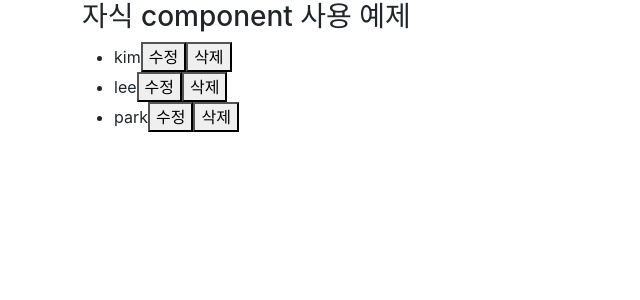
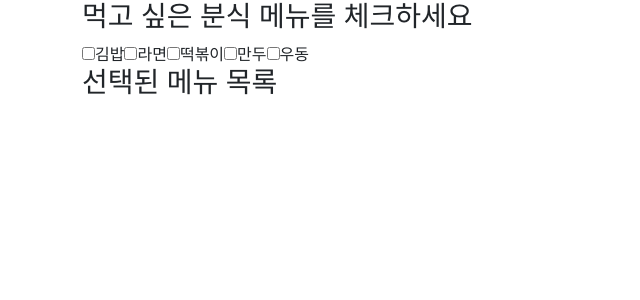
Before and after one commit to speed351/basic, a React (Create React App) app: page / in a window 1280 px wide. Shown: the top 300 px of the page, without its empty margins (0-640 px from the left). Built offline with nearby package versions, Linux system fonts and the light colour scheme.

Commit message:
App04 added

```diff
--- /dev/null
+++ b/src/App04_ex2.js
@@ -0,0 +1,58 @@
+import { Component } from "react";
+
+class App extends Component{
+    state={
+        menu:[
+            {id:1, name:"김밥"},
+            {id:2, name:"라면"},
+            {id:3, name:"떡볶이"},
+            {id:4, name:"만두"},
+            {id:5, name:"우동"},
+        ],
+        selectedList:[],
+        selected:[]
+    }
+    render(){
+        //선택된 메뉴 목록을 업데이트하는 함수
+
+
+        const result = this.state.menu.map((item)=>{
+            //item은 {id:x, name:x} 형태의 object이다.
+            return <label key={item.id}><input id={item.id} type="checkbox" value={item.name} onChange={(e)=>{
+                if(e.target.checked){
+                    this.state.selected.push(item);
+                }else{
+                    const index = this.state.selected.indexOf(item);
+                    this.state.selected.splice(index,1);
+                }
+                this.setState({
+                    selectedList:this.state.selected.map(item=>
+                        <li key={item.id}>
+                            {item.name}
+                        </li>),
+                    selected:this.state.selected
+                });
+                console.log(this.state.selected);
+            }}/>{item.name}</label>
+
+        });
+
+
+        return(
+            <div className="container">
+                <h3>먹고 싶은 분식 메뉴를 체크하세요</h3>
+                {result}
+
+                <h3>선택된 메뉴 목록</h3>
+                <ul>
+                    {this.state.selectedList}
+                </ul>
+
+            </div>
+
+        );
+    }
+
+
+}
+export default App;
--- a/src/index.js
+++ b/src/index.js
@@ -1,7 +1,7 @@
 import React from 'react';
 import ReactDOM from 'react-dom/client';
 import './index.css';
-import App from './App03_ex3';
+import App from './App04_ex2';
 import reportWebVitals from './reportWebVitals';
 
 const root = ReactDOM.createRoot(document.getElementById('root'));
```
Also changed, not shown: src/App04.js (added, +52 -0 lines), src/App04_ex1.js (added, +31 -0 lines).
